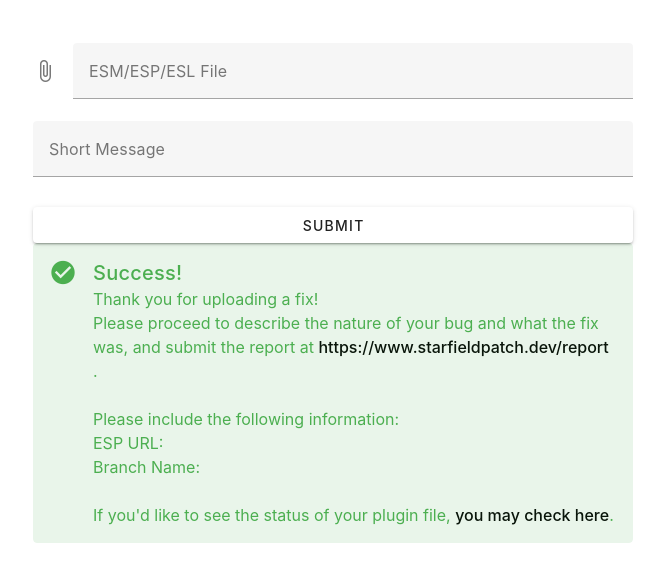
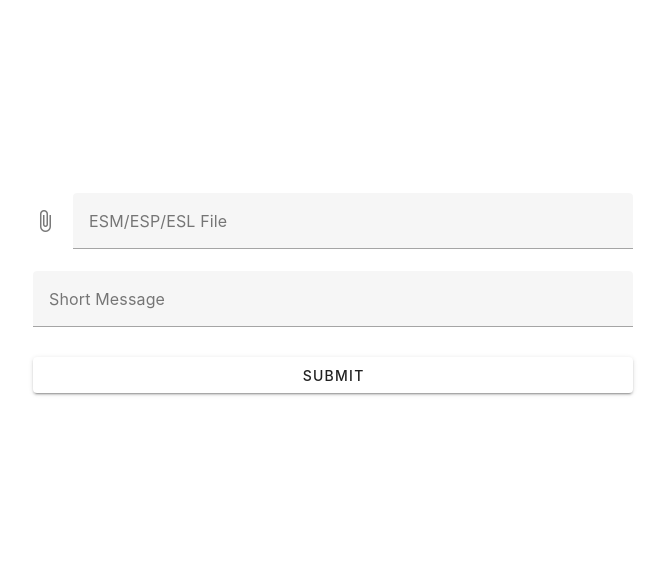
Before and after one commit to dragonjet-labs/sfcp-submissions, a Vue app: page / in a window 1280 px wide. Shown: the part 107-688 px from the top of the page, without its empty margins (307-972 px from the left). Built offline with nearby package versions, Linux system fonts and the light colour scheme.

Commit message:
Fix success always showing

```diff
--- a/src/App.vue
+++ b/src/App.vue
@@ -27,7 +27,7 @@
     </div>
 
     <!-- SUCCESS -->
-    <v-alert v-if="true || espUrl && branchname" title="Success!" type="success" style="text-align:left;" variant="tonal">
+    <v-alert v-if="espUrl && branchname" title="Success!" type="success" style="text-align:left;" variant="tonal">
       Thank you for uploading a fix!<br />
       Please proceed to describe the nature of your bug and what the fix was, and submit the report at
       <a href="https://www.starfieldpatch.dev/report" class="text-black" target="_blank">
```
